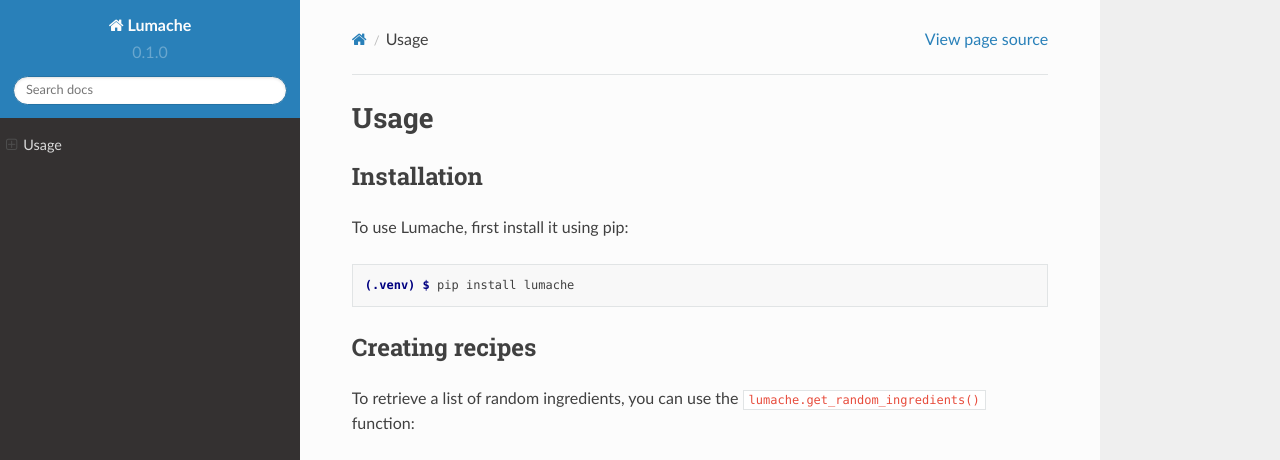
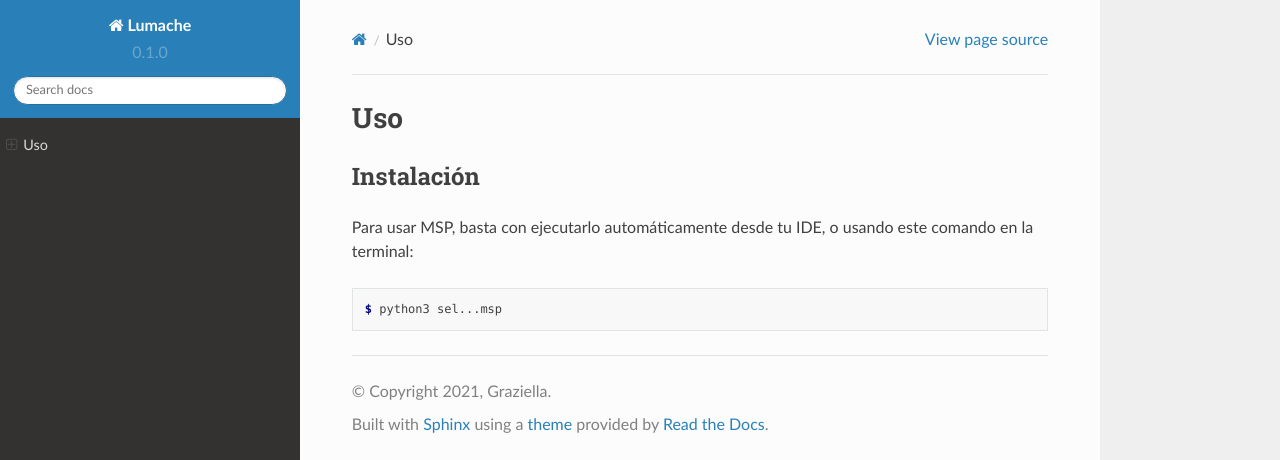
Before and after one commit to santiago201/MI-server, a Sphinx documentation site: the page built from docs/source/usage.rst, in a window 1280 px wide and 1036 px high. Shown: the top 460 px of the window. Built offline with Sphinx 7.4.7 and the Read the Docs theme 2.0.0, drawn with Linux system fonts in a browser that asks for light colours; pages that are not in the unit, such as notebooks, are missing from menus; some of the changed text lies outside the part shown; grey boxes are pictures that could not be loaded.

Commit message:
Update usage.rst

```diff
--- a/docs/source/usage.rst
+++ b/docs/source/usage.rst
@@ -1,33 +1,13 @@
-Usage
+Uso
 =====
 
-.. _installation:
+.. _instalación:
 
-Installation
+Instalación
 ------------
 
-To use Lumache, first install it using pip:
+Para usar MSP, basta con ejecutarlo automáticamente desde tu IDE, o usando este comando en la terminal:
 
 .. code-block:: console
 
-   (.venv) $ pip install lumache
-
-Creating recipes
-----------------
-
-To retrieve a list of random ingredients,
-you can use the ``lumache.get_random_ingredients()`` function:
-
-.. autofunction:: lumache.get_random_ingredients
-
-The ``kind`` parameter should be either ``"meat"``, ``"fish"``,
-or ``"veggies"``. Otherwise, :py:func:`lumache.get_random_ingredients`
-will raise an exception.
-
-.. autoexception:: lumache.InvalidKindError
-
-For example:
-
->>> import lumache
->>> lumache.get_random_ingredients()
-['shells', 'gorgonzola', 'parsley']
+   $ python3 sel...msp
```
